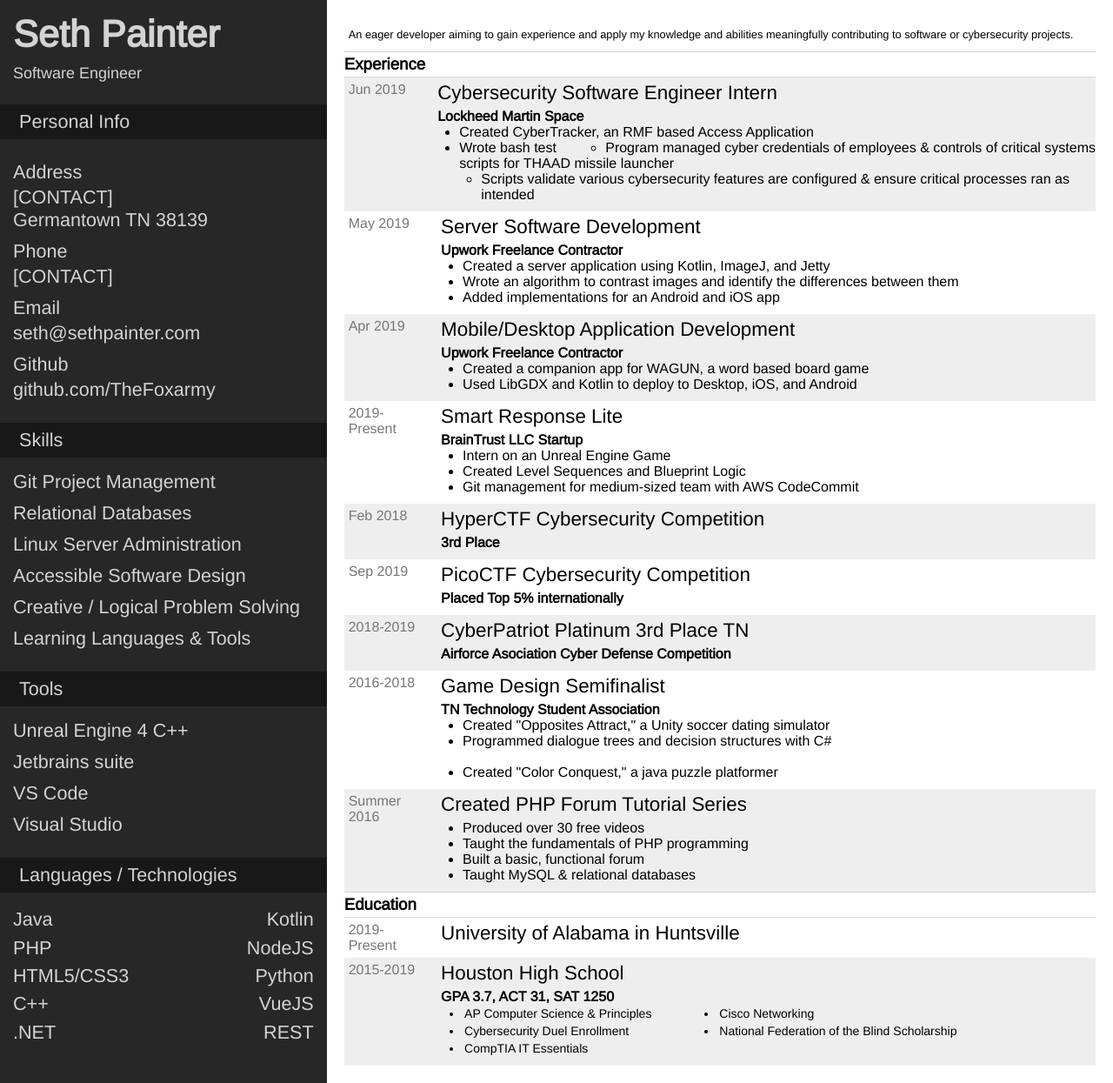
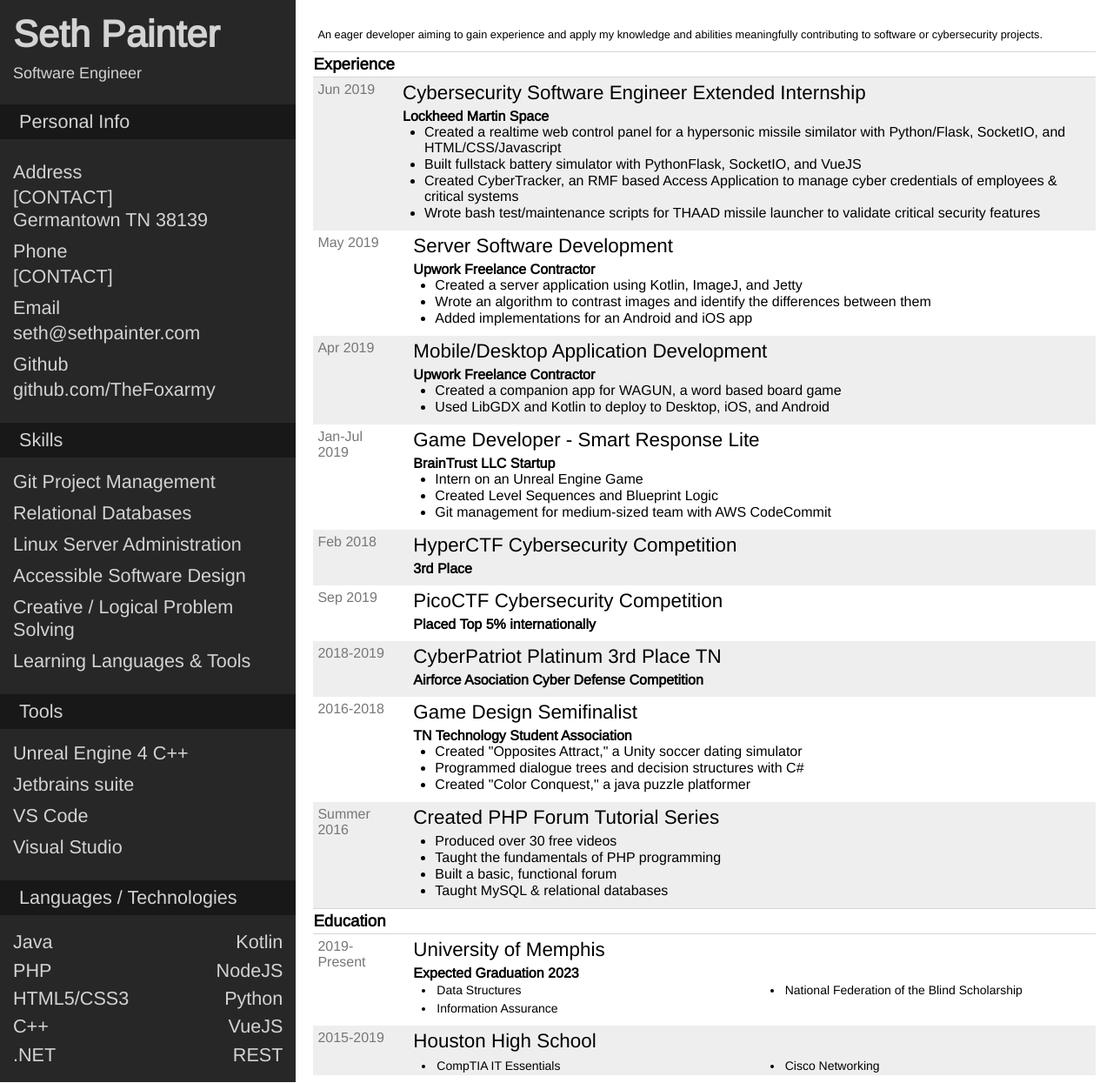
Before and after one commit to FlorianEagox/resume, a PHP site: page / in a window 1280 px wide. Shown: the whole page at 87% size. Run offline with PHP 8.4, Linux system fonts and the light colour scheme.

Commit message:
Updated education & experience sections

```diff
--- a/index.html
+++ b/index.html
@@ -84,19 +84,13 @@
 				<div class="sec_item">
 					<p class="item_date">Jun 2019</p>
 					<div class="item_desc">
-						<h3>Cybersecurity Software Engineer Intern</h3>
+						<h3>Cybersecurity Software Engineer Extended Internship</h3>
 						<h4>Lockheed Martin Space</h4>
 						<ul>
-							<li>Created CyberTracker, an RMF based Access Application</li>
-							<ul>
-								<li>Program managed cyber credentials of employees & controls of critical systems</li>
-							</ul>
-							<li>Wrote bash test scripts for THAAD missile launcher</li>
-							<ul>
-								<li>Scripts validate various cybersecurity features are configured & ensure critical
-									processes ran as intended
-								</li>
-							</ul>
+							<li>Created a realtime web control panel for a hypersonic missile similator with Python/Flask, SocketIO, and HTML/CSS/Javascript</li>
+							<li>Built fullstack battery simulator with PythonFlask, SocketIO, and VueJS</li>
+							<li>Created CyberTracker, an RMF based Access Application to manage cyber credentials of employees &  critical systems</li>
+							<li>Wrote bash test/maintenance scripts for THAAD missile launcher to validate critical security features</li>
 						</ul>
 					</div>
 				</div>
@@ -124,9 +118,9 @@
 					</div>
 				</div>
 				<div class="sec_item">
-					<p class="item_date">2019-Present</p>
+					<p class="item_date">Jan-Jul 2019</p>
 					<div class="item_desc">
-						<h3>Smart Response Lite</h3>
+						<h3>Game Developer - Smart Response Lite</h3>
 						<h4>BrainTrust LLC Startup</h4>
 						<ul>
 							<li>Intern on an Unreal Engine Game</li>
@@ -165,7 +159,6 @@
 						<ul>
 							<li>Created "Opposites Attract," a Unity soccer dating simulator</li>
 							<li>Programmed dialogue trees and decision structures with C#</li>
-							<br>
 							<li>Created "Color Conquest," a java puzzle platformer</li>
 						</ul>
 					</div>
@@ -190,20 +183,22 @@
 				<div class="sec_item">
 					<p class="item_date">2019-Present</p>
 					<div class="item_desc">
-						<h3>University of Alabama in Huntsville</h3>
+						<h3>University of Memphis</h3>
+						<h4>Expected Graduation 2023</h4>
+						<ul class="classes">
+							<li>Data Structures</li>
+							<li>Information Assurance</li>
+							<li>National Federation of the Blind Scholarship</li>
+						</ul>
 					</div>
 				</div>
-				<div class="sec_item">
+				<div id="highschool" class="sec_item">
 					<p class="item_date">2015-2019</p>
 					<div class="item_desc">
 						<h3>Houston High School</h3>
-						<h4>GPA 3.7, ACT 31, SAT 1250</h4>
-						<ul id="classes">
-							<li>AP Computer Science & Principles</li>
-							<li>Cybersecurity Duel Enrollment</li>
+						<ul class="classes">
 							<li>CompTIA IT Essentials</li>
 							<li>Cisco Networking</li>
-							<li>National Federation of the Blind Scholarship</li>
 						</ul>
 					</div>
 				</div>
--- a/main.css
+++ b/main.css
@@ -72,7 +72,6 @@ ul#languages {
 	padding: 0.2rem 0;
 	white-space:nowrap;
 	/*font-size:1.355rem;*/
-	/* display: inline-block; */
 }
 #languages li:nth-child(n+6) {
 	text-align: right;
@@ -81,14 +80,14 @@ ul#languages {
 #head_prog {
 	/*font-size:1.2rem;*/
 }
+
 #content {
-	/* height: 100%; */
 	background: white;
-	padding:20px;
-	padding-top:25px;
+	padding: 25px 20px 0;
 	/* flex-basis: 70%; */
 	/* white-space:nowrap; */
 }
+
 #objective {
 	margin:5px;
 	margin-bottom:9px;
@@ -96,6 +95,20 @@ ul#languages {
 	font-size:0.8rem;
 	/*font-weight:600;*/
 }
+
+.sec_item {
+	display:flex;
+	align-items: center;
+	padding-bottom: 10px;
+}
+.item_date {
+	font-weight:lighter;
+	color:#777;
+	flex-basis:10%;
+	align-self:flex-start;
+	margin:5px 0 0 5px;
+}
+
 .section-title {
 	border-top:solid #d5d6d6 0.1rem;
 	border-bottom:solid #d5d6d6 0.1rem;
@@ -106,33 +119,22 @@ ul#languages {
 .exp_item {
 	font-size:0.8rem;
 }
+.item_desc {
+	margin-left: 20px;
+	flex-grow: 1;
+}
 .item_desc h4 {
 	font-size: 1rem;
 }
 .item_desc ul {
-	float:right;
 	list-style-position:outside;
 	margin-left:25px;
 }
 .item_desc li {
 	font-size: 1rem;
+	margin-bottom: 1px;
+}
 
-}
-.sec_item {
-	display:flex;
-	align-items: center;
-}
-.item_date {
-	font-weight:lighter;
-	color:#777;
-	flex-basis:10%;
-	align-self:flex-start;
-	margin:5px 0 0 5px;
-}
-.item_desc {
-	margin-left:20px;
-	margin-bottom:10px;
-}
 .item_desc h3 {
 	font-weight:normal;
 	margin:5px 0 5px 0;
@@ -141,11 +143,12 @@ ul#languages {
 .item_desc h2 {
 	font-size:1.3rem;
 }
-#classes {
+.classes {
 	columns:2;
+	width: 100%;
 	list-style-position:outside;
 }
-#classes li {
+.classes li {
 	font-size:0.875rem;
 	padding:2px;
 }
@@ -155,3 +158,6 @@ div#experience .sec_item:nth-child(odd) {
 div#education .sec_item:nth-child(even) {
 	background-color:#eee;
 }
+.section:last-child .sec_item:last-child {
+	padding-bottom: 0;
+}
```
